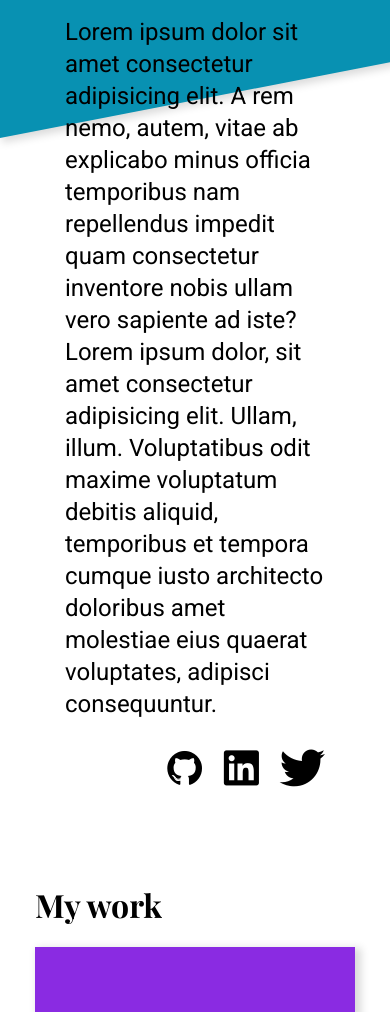
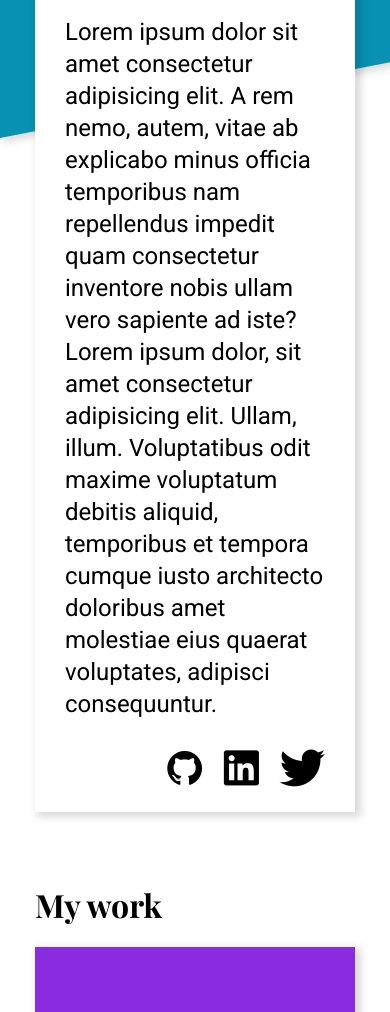
Before and after one commit to aish8la/TOP-Homepage-Responsive, a website built with webpack: page src/index.html in a window 390 px wide. Shown: the part 622-1634 px from the top of the page. Built offline with nearby package versions, Linux system fonts and the light colour scheme.

Commit message:
feat: keep about me section card style at lower widths

```diff
--- a/src/styles.css
+++ b/src/styles.css
@@ -272,8 +272,6 @@ footer > * {
     }
 
     .about {
-        box-shadow: none;
-        background-color: transparent;
         max-width: 100%;
     }
 
```
